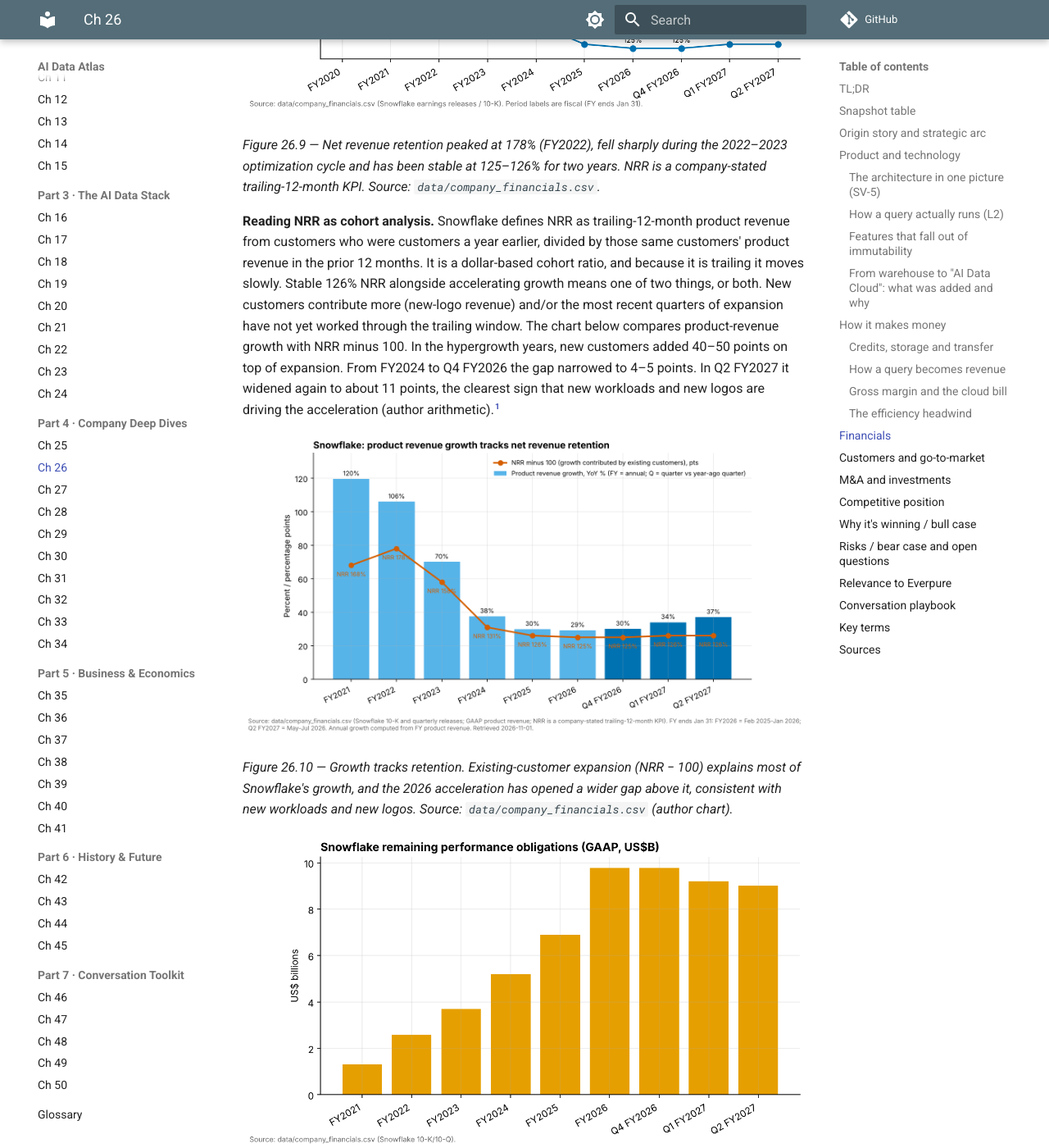
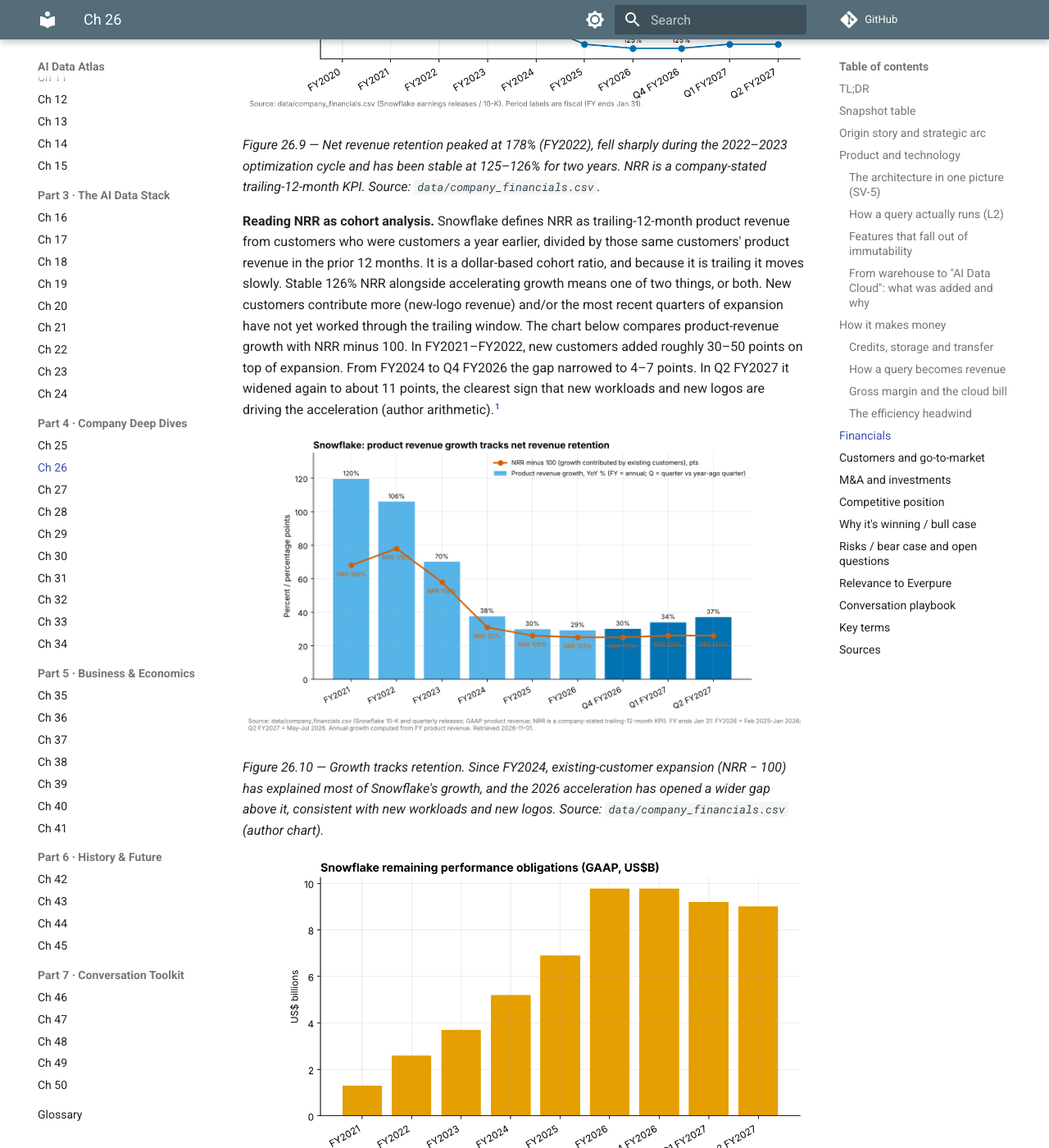
Before and after one commit to FrankHuang94/data_tech_db_claude, an MkDocs documentation site: the page built from docs/04-company-deep-dives/ch26-snowflake.md, in a window 1280 px wide and 1400 px high, scrolled down 12855 px. Shown: the whole window at 82% size. Built offline with MkDocs 1.6.1 and Material for MkDocs 9.7.7, drawn with Linux system fonts in a browser that asks for light colours; comment, search, counter and statistics services are not loaded.

```diff
--- a/docs/04-company-deep-dives/ch26-snowflake.md
+++ b/docs/04-company-deep-dives/ch26-snowflake.md
@@ -226,11 +226,11 @@ All figures are GAAP unless labelled non-GAAP or company-stated KPI. Snowflake r
 
 *Figure 26.9 — Net revenue retention peaked at 178% (FY2022), fell sharply during the 2022–2023 optimization cycle and has been stable at 125–126% for two years. NRR is a company-stated trailing-12-month KPI. Source: `data/company_financials.csv`.*
 
-**Reading NRR as cohort analysis.** Snowflake defines NRR as trailing-12-month product revenue from customers who were customers a year earlier, divided by those same customers' product revenue in the prior 12 months. It is a dollar-based cohort ratio, and because it is trailing it moves slowly. Stable 126% NRR alongside accelerating growth means one of two things, or both. New customers contribute more (new-logo revenue) and/or the most recent quarters of expansion have not yet worked through the trailing window. The chart below compares product-revenue growth with NRR minus 100. In the hypergrowth years, new customers added 40–50 points on top of expansion. From FY2024 to Q4 FY2026 the gap narrowed to 4–5 points. In Q2 FY2027 it widened again to about 11 points, the clearest sign that new workloads and new logos are driving the acceleration (author arithmetic).[^sf-q2]
+**Reading NRR as cohort analysis.** Snowflake defines NRR as trailing-12-month product revenue from customers who were customers a year earlier, divided by those same customers' product revenue in the prior 12 months. It is a dollar-based cohort ratio, and because it is trailing it moves slowly. Stable 126% NRR alongside accelerating growth means one of two things, or both. New customers contribute more (new-logo revenue) and/or the most recent quarters of expansion have not yet worked through the trailing window. The chart below compares product-revenue growth with NRR minus 100. In FY2021–FY2022, new customers added roughly 30–50 points on top of expansion. From FY2024 to Q4 FY2026 the gap narrowed to 4–7 points. In Q2 FY2027 it widened again to about 11 points, the clearest sign that new workloads and new logos are driving the acceleration (author arithmetic).[^sf-q2]
 
 ![Bar and line chart comparing Snowflake product revenue growth with net revenue retention minus 100 from FY2021 to Q2 FY2027; growth fell from 120% to about 30% and then rose to 37% in Q2 FY2027, while NRR minus 100 fell from 78 points to about 26 points and stayed flat](../assets/charts/ch26_snowflake_growth_vs_nrr.png)
 
-*Figure 26.10 — Growth tracks retention. Existing-customer expansion (NRR − 100) explains most of Snowflake's growth, and the 2026 acceleration has opened a wider gap above it, consistent with new workloads and new logos. Source: `data/company_financials.csv` (author chart).*
+*Figure 26.10 — Growth tracks retention. Since FY2024, existing-customer expansion (NRR − 100) has explained most of Snowflake's growth, and the 2026 acceleration has opened a wider gap above it, consistent with new workloads and new logos. Source: `data/company_financials.csv` (author chart).*
 
 ![Bar chart of Snowflake remaining performance obligations rising from $1.3B in FY2021 to $9.77B at FY2026 year-end, then easing to $9.21B in Q1 FY2027 and about $9.0B in Q2 FY2027](../assets/charts/snowflake_rpo.png)
 
```
Also changed, not shown: PROGRESS.md (+2 -2 lines).
